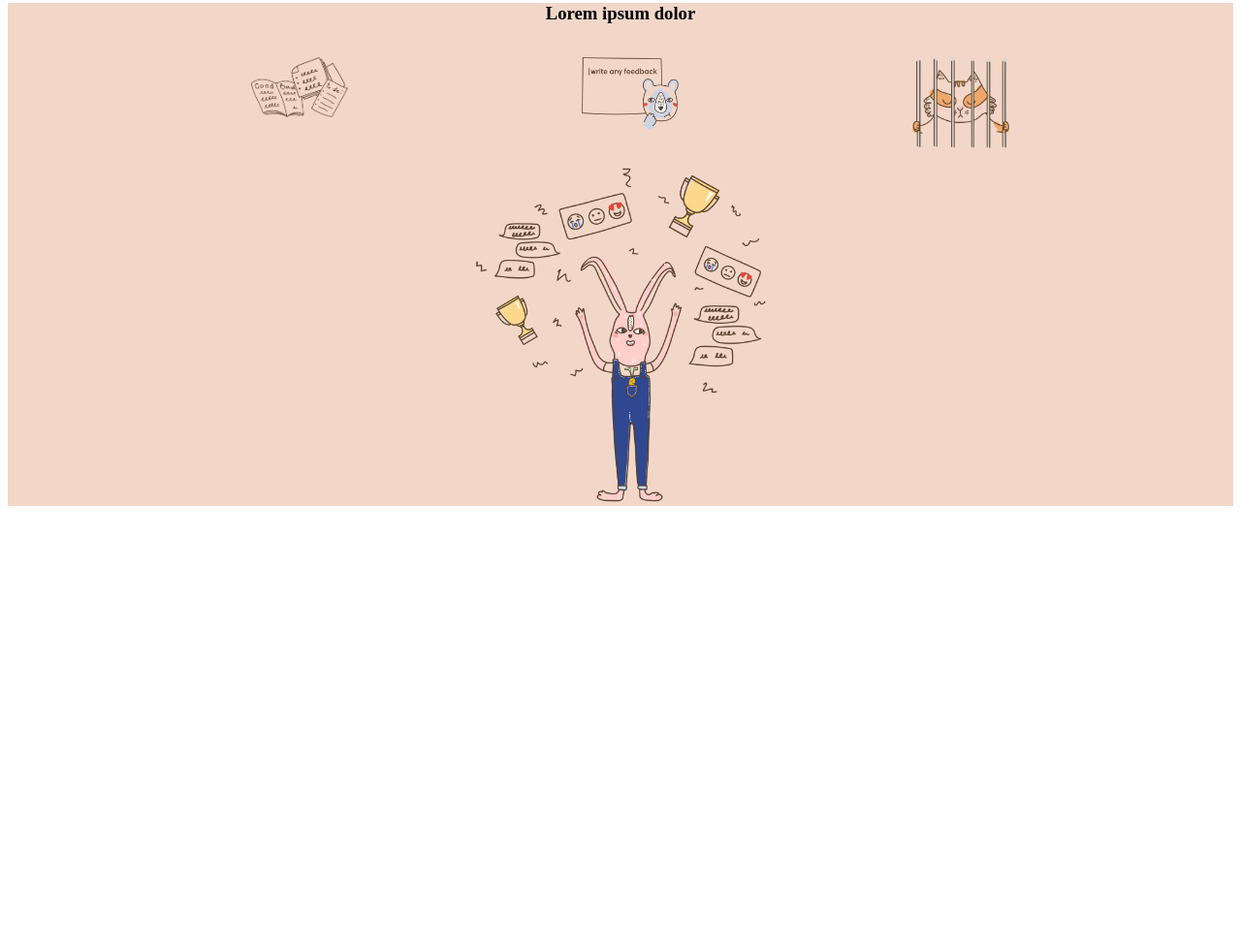
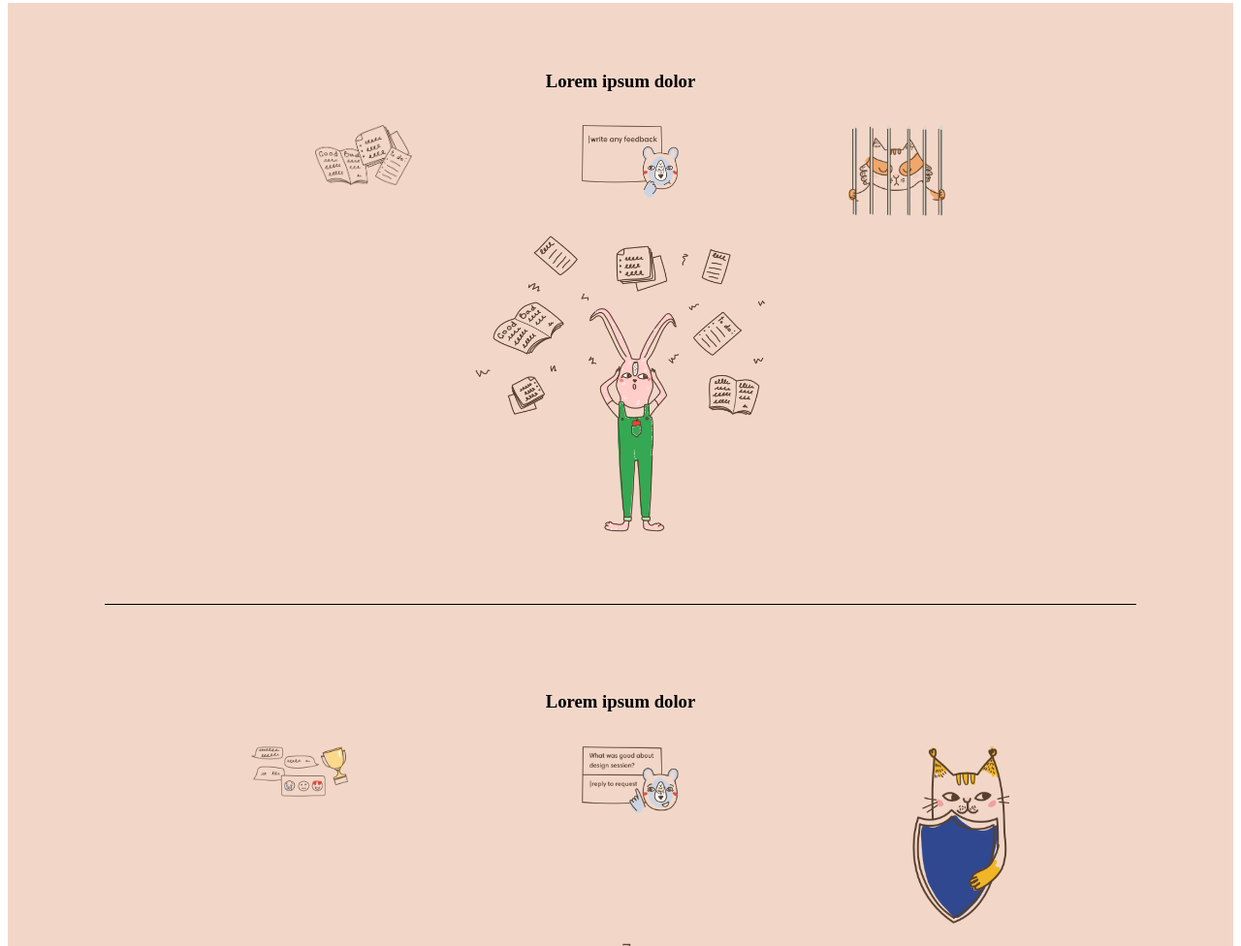
Before and after one commit to pozmar/node-sass-teambit, a website: page index.html in a window 1280 px wide. Shown: the part 451-1427 px from the top of the page at 97% size. Before the commit the page ends 981 px from the top, so only its background shows below. Drawn offline with Linux system fonts and the light colour scheme.

Commit message:
#header + main(first section)

```diff
--- a/index.html
+++ b/index.html
@@ -45,7 +45,7 @@
    </header>
 <main>
     <section class="introduction">
-
+        <div class="container-top">
         <h3>Lorem ipsum dolor</h3>
         <div class="container-main">
         <ul>
@@ -54,8 +54,21 @@
             <li><img src="img/notsafe.png" alt=""></li>
         </ul>
     </div>
+
+        <img src="img/before.png" alt="" class="main-img">
+    </div>
+        <div class="container-bottom">
+        <h3>Lorem ipsum dolor</h3>
+        <div class="container-main">
+        <ul>
+            <li><img src="img/lightweight.png" alt=""></li>
+            <li><img src="img/feedbacksuggestions.png" alt=""></li>
+            <li><img src="img/safe.png" alt=""></li>
+        </ul>
+    </div>
         <img src="img/after.png" alt="" class="main-img">
-
+        <h3 class="last">Lorem ipsum dolor sit</h3>
+    </div>
 
 
 
--- a/src/Partials/_main.scss
+++ b/src/Partials/_main.scss
@@ -7,6 +7,7 @@
 }
 .main-img{
     width: 300px;
+    padding-bottom: $pb-main;
 }
 .container-main{
     max-width: $container-width;
@@ -15,8 +16,18 @@
     display: $display-flex;
     justify-content: $align-i;
 }
+.container-top{
+    border-bottom: 1px solid black;
+   margin: 0 100px;
+}
 ul{
     display: $display-flex;
     justify-content: space-around;
     width: 100%;
 }
+h3:not(.last){
+    padding-top: $pt-main;
+}
+.last{
+    padding-bottom: $pb-main;
+}
--- a/src/Partials/_variables.scss
+++ b/src/Partials/_variables.scss
@@ -11,3 +11,6 @@ $align-i: center;
 $justify-between: space-between;
 //anchor
 $decoration-none: none;
+//padding-main
+$pt-main: 70px;
+$pb-main: 70px;
```
Also changed, not shown: dist/app.css.
